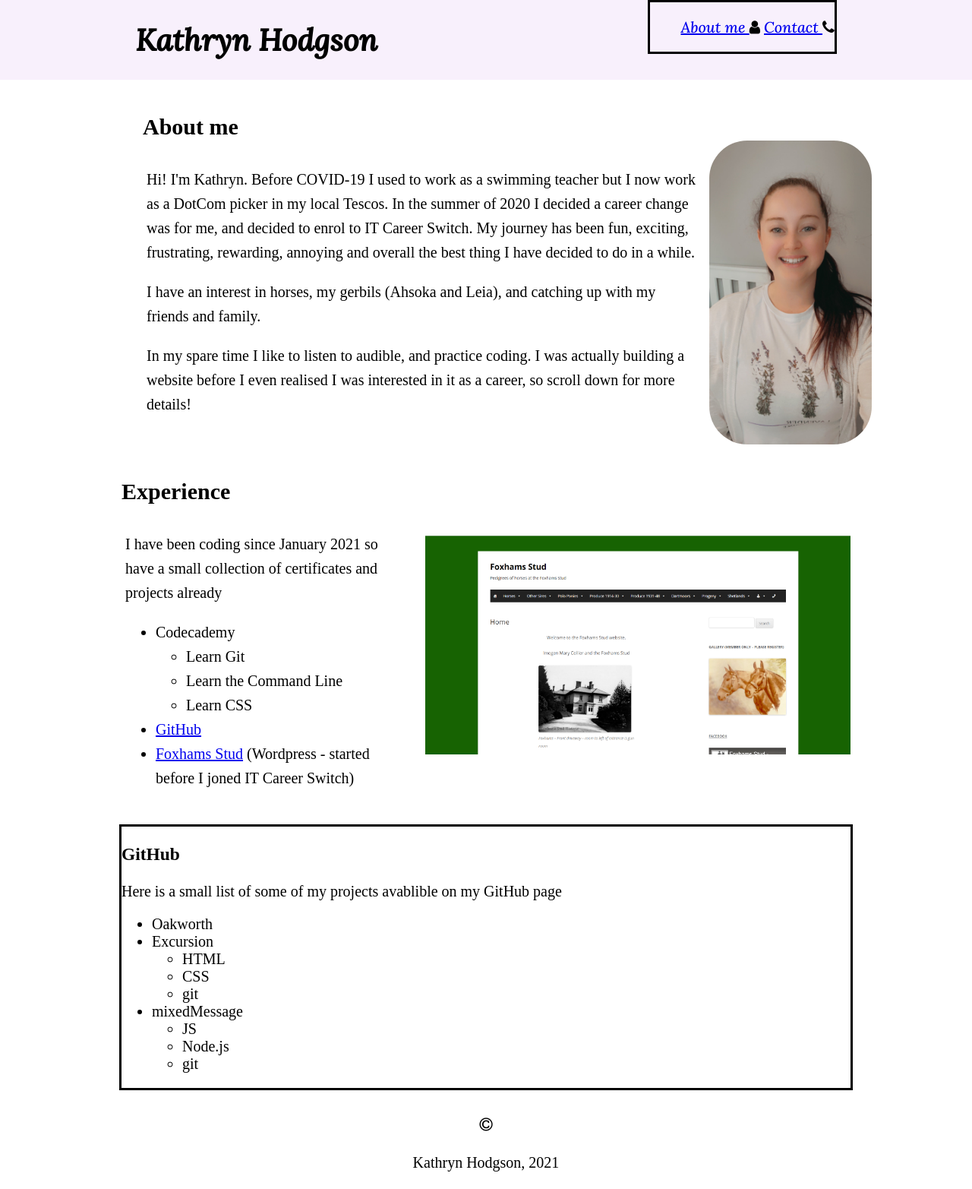
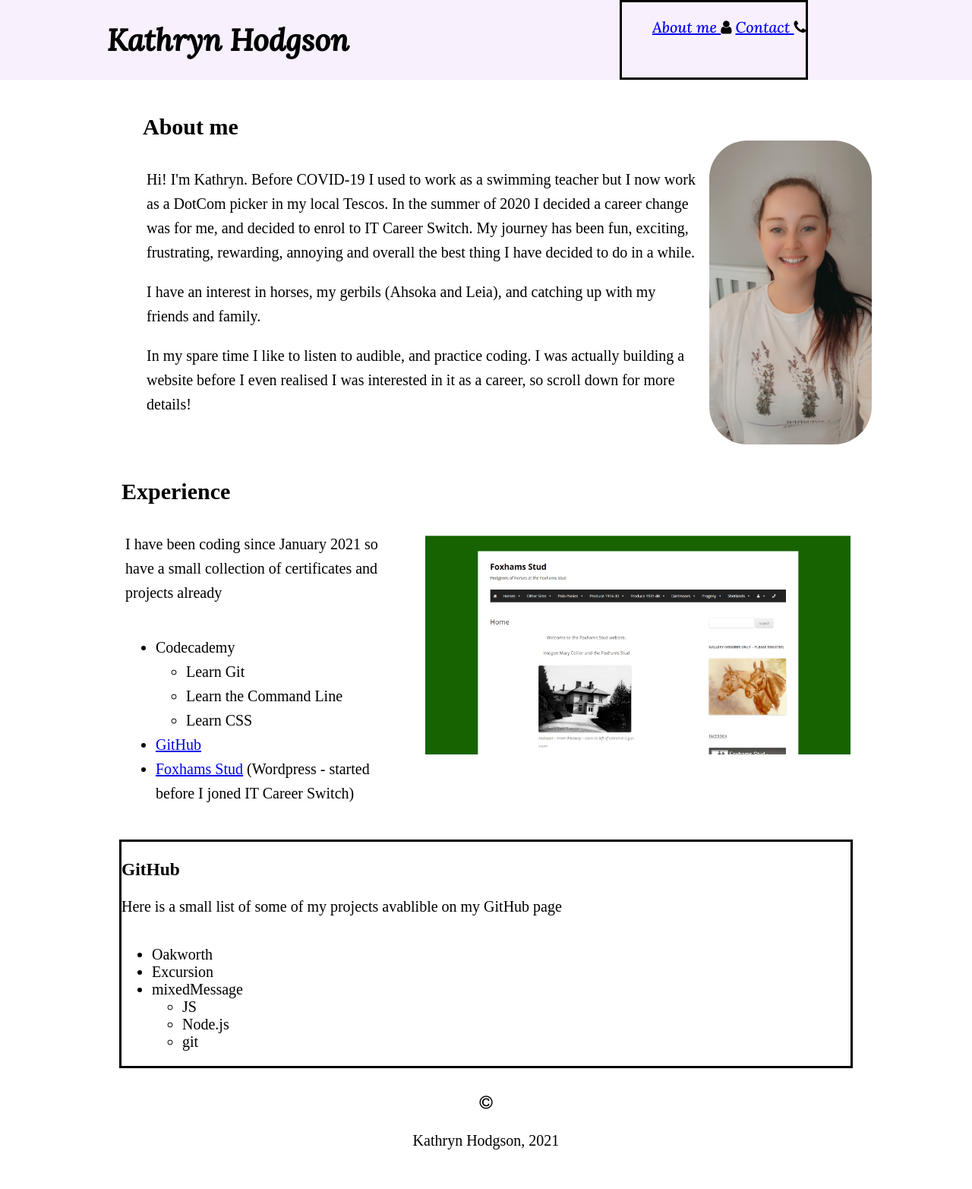
Before and after one commit to khdgsn/portfolio, a plain HTML site: page index.html in a window 1280 px wide. Shown: the whole page at 76% size. After the commit the page ends 1536 px from the top, so only its background shows below. Drawn offline with Linux system fonts and the light colour scheme; a web font is replaced by a local one.

Commit message:
Update styling

```diff
--- a/contact.html
+++ b/contact.html
@@ -4,6 +4,7 @@
         <meta charset="utf-8">
         <link rel="stylesheet" href="resources/styles.css" type="text/css">
         <link rel="stylesheet" href="https://cdnjs.cloudflare.com/ajax/libs/font-awesome/4.7.0/css/font-awesome.min.css">
+        <script src="resources/javascript.js"></script>
 
         <title>Contact Me</title>
     </head>
--- a/index.html
+++ b/index.html
@@ -81,17 +81,21 @@
                                 </ul>
                             </div>
                         <li>Excursion</li>
+                            <div id="excursion">
                                 <ul>
                                     <li>HTML</li>
                                     <li>CSS</li>
                                     <li>git</li>
                                 </ul>
+                            </div>
                         <li>mixedMessage</li>
+                            <div id="mixed">
                                 <ul>
                                     <li>JS</li>
                                     <li>Node.js</li>
                                     <li>git</li>
                                 </ul>
+                            </div>
                     </ul>
                 </nav>
             </div>
--- a/resources/styles.css
+++ b/resources/styles.css
@@ -35,10 +35,14 @@ body {
 
 
 /* nav */
-.nav nav {
+.nav {
+    border-style: solid;
+    margin: 0px 75px 0px 75px;
+}
+
+nav {
     display: flex;
     justify-content: space-between;
-    border-style: solid;
 }
 
 .nav-links {
@@ -82,7 +86,7 @@ body {
     border-style: solid;
 }
 
-#oakworth {
+#oakworth, #excursion {
     display: none;
 }
 
```
Lines whose indentation alone changed are shown as unchanged.
